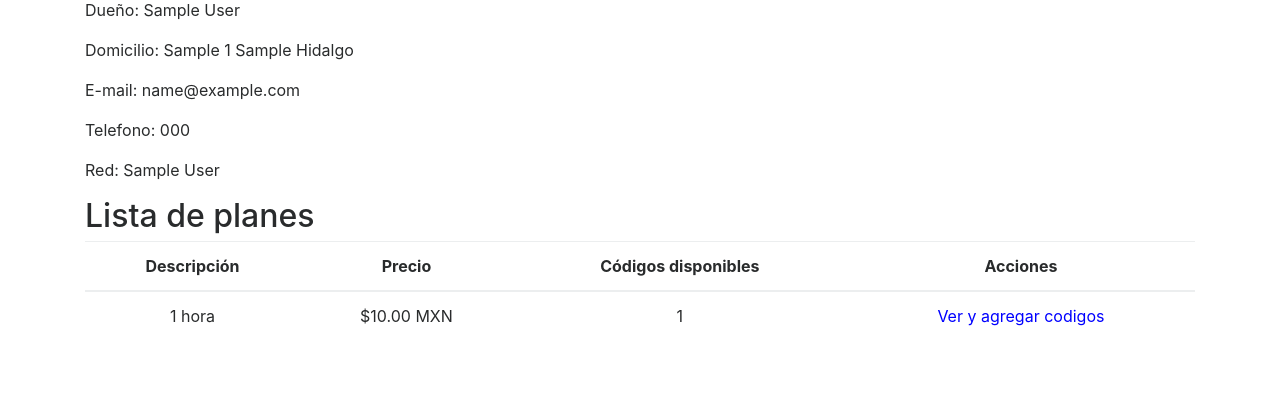
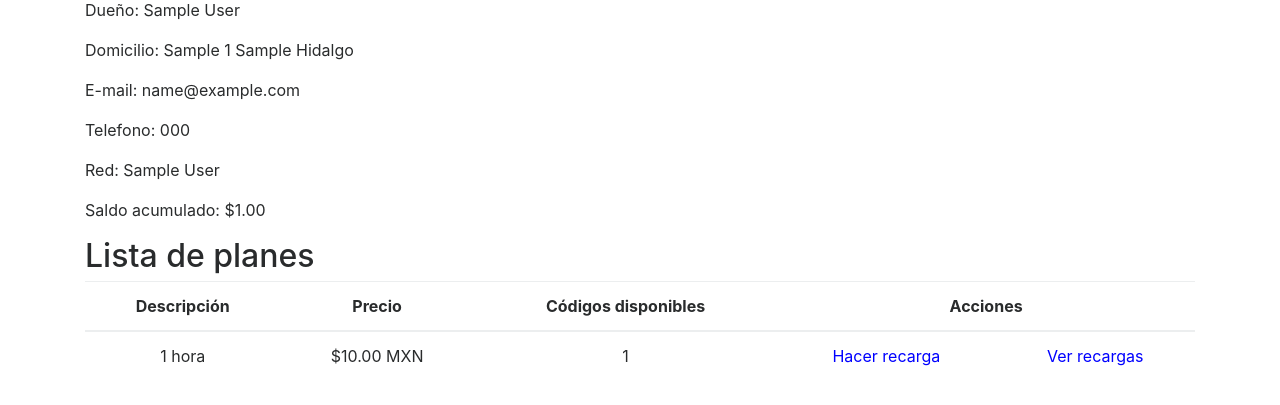
Before and after one commit to dxviidmg/WIFIRent, a Django app: template accounts/templates/accounts/puntodeventa_detail.html in a window 1280 px wide. Shown: the part 227-632 px from the top of the page. Run offline with Django 3.2, Linux system fonts and the light colour scheme; the template is opened without the code that fills it: values that come from a table or form of the project are taken from there, others are empty; tables that the repository leaves empty hold one stand-in row (values such as "Sample post"); parts of the project's set-up code (start-up, migrations or seed data) failed here and were passed over; some libraries are stand-ins or nearby versions.

Commit message:
generacion de codigos segun saldo

```diff
--- a/accounts/models.py
+++ b/accounts/models.py
@@ -21,6 +21,7 @@ class PuntoDeVenta(models.Model):
 	telefono = models.CharField(max_length=20)
 	nombre_red = models.CharField(max_length=30, default="test")
 	codigos_disponibles = models.IntegerField(default=0)
+	saldo_acumulado = models.DecimalField(max_digits=6,decimal_places=2, default=0)
 #	slug = models.SlugField(max_length=40, blank=True, unique=True, null=True)
 
 	def __str__(self):
--- a/accounts/templates/accounts/puntodeventa_detail.html
+++ b/accounts/templates/accounts/puntodeventa_detail.html
@@ -16,6 +16,7 @@
 	<p>E-mail: {{object.user.email}}</p>
 	<p>Telefono: {{object.telefono}}</p>
 	<p>Red: {{object.nombre_red}}</p>
+	<p>Saldo acumulado: ${{object.saldo_acumulado}}</p>
 
 	<h2>Lista de planes</h2>
 
@@ -31,7 +32,7 @@
 				<th>Precio</th>
 				<th>Códigos disponibles</th>
 
-				<th {%if request.user.puntodeventa%} colspan="2" {%endif%}>Acciones</th>
+				<th {%if request.user.puntodeventa%} colspan="3"{%else%} colspan="2" {%endif%}>Acciones</th>
 			</thead>
 			<tbody>
 
@@ -46,8 +47,9 @@
 					<td>{%if plan.codigos_disponibles > 0%} <a href="{%url 'ventas:ViewVenta' plan.slug%}">Vender</a>{%else%}Necesitas comprar códigos{%endif%}</td>
 					<td><a href="{%url 'codigos:UpdateViewPlan' plan.slug%}">Actualizar</a></td>
 					{%else%}
-					<td><a href="{%url 'codigos:DetailViewPlan' plan.slug%}">Ver y agregar codigos</a></td>
+					<td><a href="{%url 'codigos:CreateViewRecarga' plan.slug%}">Hacer recarga</a></td>
 					{%endif%}
+					<td><a href="">Ver recargas</a></td>
 				</tr>
 
 	{%empty%}
--- a/accounts/templates/accounts/puntodeventa_list.html
+++ b/accounts/templates/accounts/puntodeventa_list.html
@@ -30,7 +30,7 @@
 	{%empty%}
 
 				<tr>
-					<td colspan="4">No hay punto_ventaes</td>
+					<td colspan="7">No hay puntos de venta</td>
 				</tr>
 
 	{%endfor%}
--- a/codigos/models.py
+++ b/codigos/models.py
@@ -3,6 +3,9 @@ from django.utils import timezone
 from django.core.urlresolvers import reverse
 from django.template.defaultfilters import slugify
 from accounts.models import *
+from decimal import *
+from random import randint, choice
+import string
 
 unidad_duracion_choices = (("h", "Hora(s)"), ("d", "Dia(s)"))
 
@@ -29,7 +32,7 @@ class Plan(models.Model):
 		super(Plan, self).save()
 
 	def save(self):
-		self.slug= '-'.join((slugify(self.punto_venta.user.username), slugify(self.duracion), slugify(self.unidad_duracion)))
+		self.slug = '-'.join((slugify(self.punto_venta.user.username), slugify(self.duracion), slugify(self.unidad_duracion)))
 		super(Plan, self).save()
 
 class Codigo(models.Model):
@@ -51,3 +54,45 @@ class Codigo(models.Model):
 	def save(self):
 		self.plan.contar_codigos_disponibles()
 		super(Codigo, self).save()
+
+class Recarga(models.Model):
+	plan = models.ForeignKey(Plan)
+	precio = models.DecimalField(max_digits=6,decimal_places=2)
+	cantidad = models.IntegerField(null=True, blank=True)
+	creacion = models.DateTimeField(default=timezone.now)
+	autor = models.ForeignKey(User)
+
+#	print(self.plan.precio)
+
+	def save(self):
+		saldo_total = self.precio* Decimal(1.1) + self.plan.punto_venta.saldo_acumulado
+		cantidad = saldo_total//self.plan.precio
+		saldo_actual = saldo_total - cantidad*self.plan.precio
+		self.cantidad = cantidad
+#		print(self.plan)
+
+		punto_venta = PuntoDeVenta.objects.get(pk=self.plan.punto_venta.pk)
+		punto_venta.saldo_acumulado = saldo_actual
+		punto_venta.save()
+
+		ultimo_codigo = Codigo.objects.latest('pk')
+
+		base = ultimo_codigo.pk + 1
+
+		codigos = []
+
+		for n in range(int(cantidad)):
+			random_number = str(randint(0,9))
+			randon_letter_1 = choice(string.ascii_letters)
+			randon_letter_2 = choice(string.ascii_letters)
+			randon_letter_3 = choice(string.ascii_letters)
+			randon_letter_4 = choice(string.ascii_letters)
+			codigo = str(base+n) + random_number + "-" + randon_letter_1 + randon_letter_2 + randon_letter_3 + randon_letter_4
+			print(codigo)
+
+
+			codigos.append(Codigo(codigo=codigo, plan=self.plan))
+#		print(codigos)
+		Codigo.objects.bulk_create(codigos)
+
+		super(Recarga, self).save()
--- a/codigos/templates/codigos/plan_confirm_delete.html
+++ b/codigos/templates/codigos/plan_confirm_delete.html
@@ -8,7 +8,7 @@
 				<h4>¿Estas seguro de querer borrar el plan <strong><i>{{object.nombre}}</i></strong>?</h4>
 				{%csrf_token%}
 				<input type="submit" value="Si">
-				<a href="{%url 'codigos:ListViewPlanes'%}"><input type="button" value="Cancelar"></a>
+				<a href="><input type="button" value="Cancelar"></a>
 			</form>
 		</div>
 	</div>
--- a/codigos/templates/codigos/plan_detail.html
+++ b/codigos/templates/codigos/plan_detail.html
@@ -6,7 +6,6 @@
 
 	<h2>Lista de codigos del plan {{object.duracion}} {{duracion}} de punto de venta {{object.punto_venta.nombre}}</h2>
 
-	<a href="{%url 'codigos:CreateViewCodigo' object.slug%}">Crear codigo</a>
 	<div class="table-responsive text-center">
 		<table class="table">
 			<thead>
@@ -19,13 +18,13 @@
 
 				<tr>
 					<td>{{codigo.codigo}}</td>
-					<td>{{codigo.creacion}} MXN</td>
+					<td>{{codigo.creacion}}</td>
 				</tr>
 
 	{%empty%}
 
 				<tr>
-					<td colspan="4">No hay codigos</td>
+					<td colspan="2">No hay codigos</td>
 				</tr>
 
 	{%endfor%}
--- a/codigos/templates/codigos/codigo_form.html
+++ b/codigos/templates/codigos/recarga_form.html
@@ -4,9 +4,9 @@
 
 {%block content%}
 
-	<a href="{%url 'codigos:DetailViewPlan' plan.slug%}">Regresar</a>
+	<a href="{%url 'accounts:DetailViewPuntoDeVenta' plan.pk%}">Regresar</a>
 
-	<h2>{%if object%}Modificacion de datos de punto de venta{%else%}Creacion de un codigo{%endif%}</h2>
+	<h2>Crea de una recarga para el plan {{plan}}</h2>
 
 	<form method="post" enctype="multipart/form-data">
 		{%csrf_token%}
--- a/codigos/urls.py
+++ b/codigos/urls.py
@@ -2,8 +2,8 @@ from django.conf.urls import url
 from . import views
 
 urlpatterns = [
-	url(r'^plan/(?P<slug>[-\w]+)/codigo/crear/$', views.CreateViewCodigo.as_view(), name="CreateViewCodigo"),
-	url(r'^plan/(?P<slug>[-\w]+)/codigos/$', views.DetailViewPlan.as_view(), name="DetailViewPlan"),
+	url(r'^plan/(?P<slug>[-\w]+)/recarga/crear/$', views.CreateViewRecarga.as_view(), name="CreateViewRecarga"),
+#	url(r'^plan/(?P<slug>[-\w]+)/codigos/$', views.DetailViewPlan.as_view(), name="DetailViewPlan"),
 	url(r'^plan/editar/(?P<slug>[-\w]+)/$', views.UpdateViewPlan.as_view(), name="UpdateViewPlan"),
 	url(r'^plan/(?P<pk>[-\w]+)/nuevo$', views.CreateViewPlan.as_view(), name="CreateViewPlan"),
 	]
--- a/ventas/admin.py
+++ b/ventas/admin.py
@@ -2,6 +2,7 @@ from django.contrib import admin
 from .models import *
 
 class VentaAdmin(admin.ModelAdmin):
+	date_hierarchy = 'fecha_hora'
 	list_display = ['codigo', 'fecha_hora', 'telefono']
 
 admin.site.register(Venta, VentaAdmin)
--- a/ventas/sms.py
+++ b/ventas/sms.py
@@ -65,6 +65,6 @@ def altiriaSms(destinations, message, debug):
 
 		except Exception as ex:
 			if "ascii" in str(ex):
-				return "OK"
+				return "OK", str(ex)
 			print("Error interno: " + str(ex))
 			return "Error interno: " + str(ex)
```
Also changed, not shown: codigos/admin.py (+8 -0 lines), codigos/views.py (+18 -17 lines), accounts/migrations/0016_puntodeventa_saldo_acumulado.py (added), codigos/migrations/0034_recarga.py (added), codigos/migrations/0035_auto_20190801_1302.py (added), codigos/migrations/0036_recarga_autor.py (added), codigos/migrations/0037_auto_20190801_1658.py (added).
